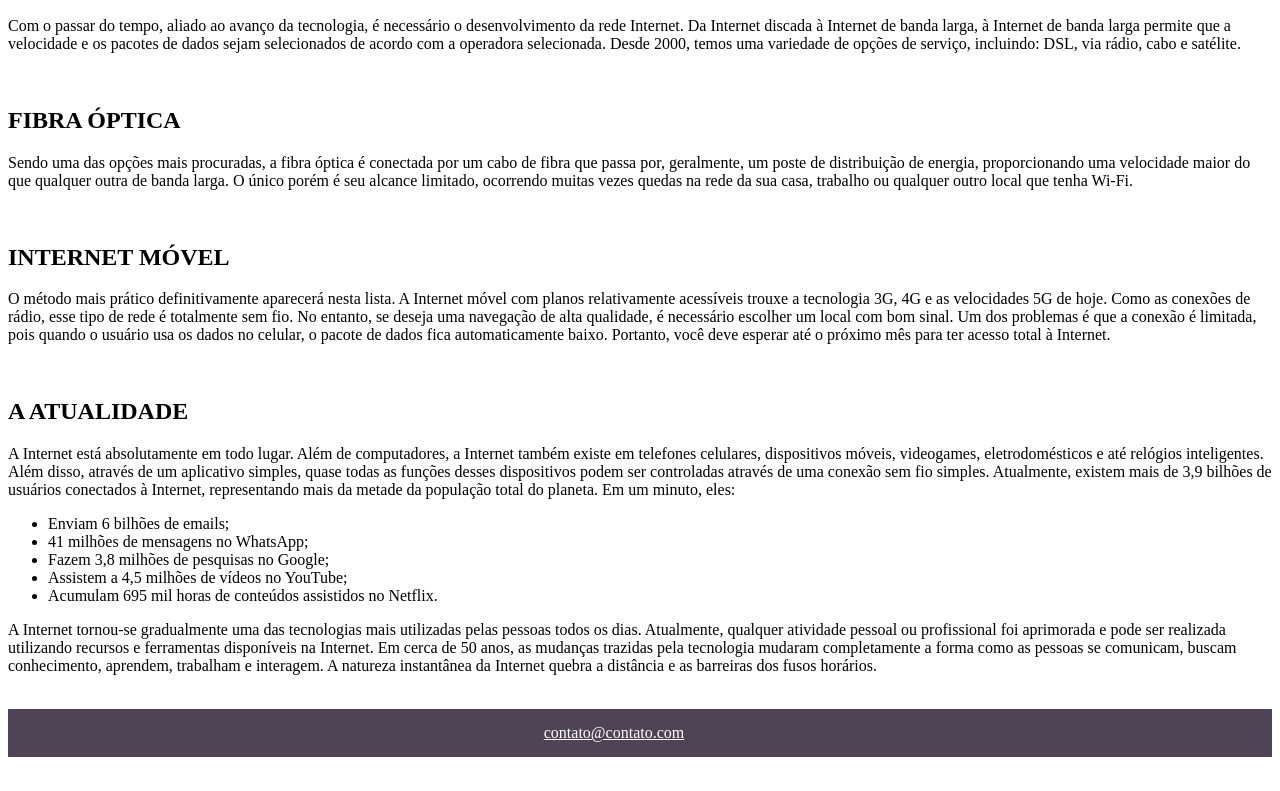
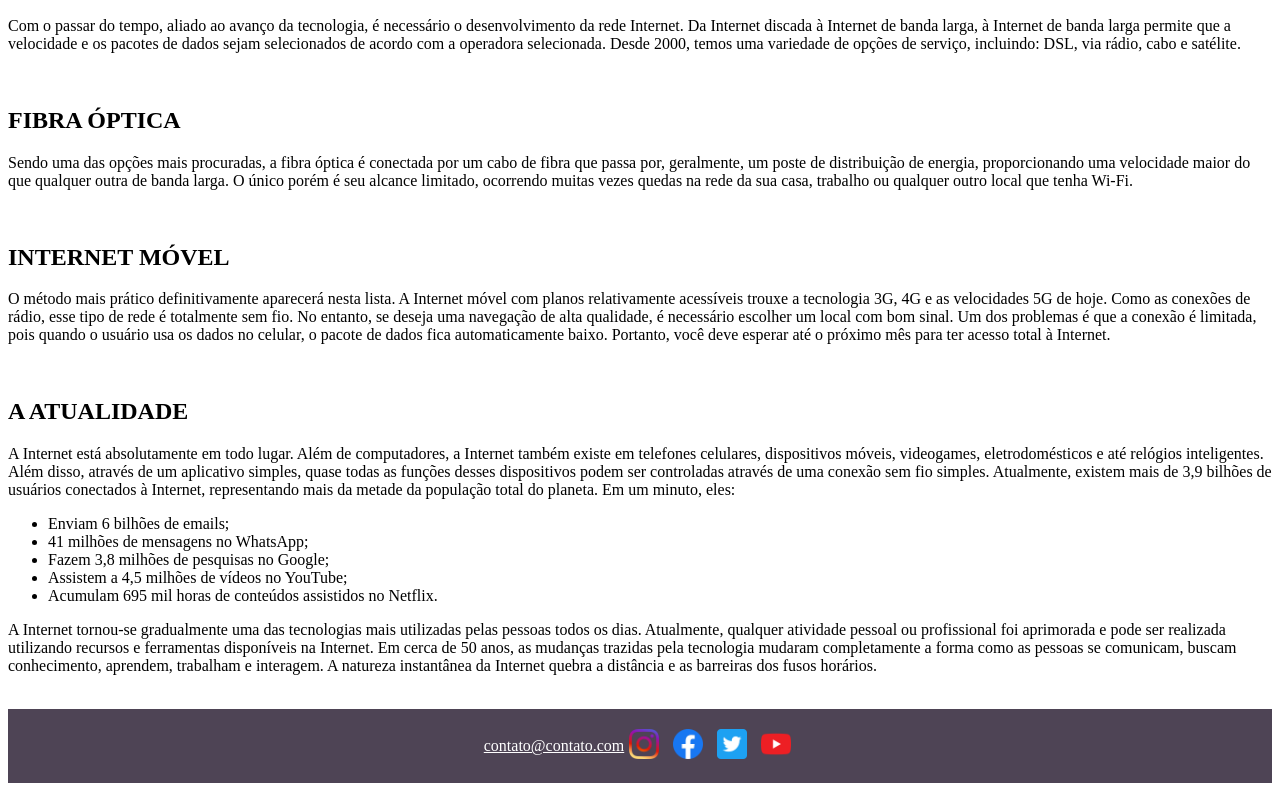
Before and after one commit to YanSilveira11/-09-O-SEU-SITE-NA-INTERNET, a plain HTML site: page evolucao.html in a window 1280 px wide. Shown: the part 872-1663 px from the top of the page. Before the commit the page ends 1637 px from the top, so only its background shows below. Drawn offline with Linux system fonts and the light colour scheme.

Commit message:
Evoução att footer

```diff
--- a/evolucao.html
+++ b/evolucao.html
@@ -83,10 +83,10 @@
             <a href="">contato@contato.com</a>
           </div>
           <div id="social">
-            <a href="https://www.google.com/search?q=instagram"><img src="images/instagram.png" alt=""></a>
-            <a href="https://www.google.com/search?q=facebook"><img src="images/facebook.png" alt=""></a>
-            <a href="https://www.google.com/search?q=twitter"><img src="images/twitter.png" alt=""></a>
-            <a href="https://www.google.com/search?q=youtube"><img src="images/youtube.png" alt=""></a>
+            <a href="https://www.google.com/search?q=instagram"><img src="imagens/instagram.png" alt=""></a>
+            <a href="https://www.google.com/search?q=facebook"><img src="imagens/facebook.png" alt=""></a>
+            <a href="https://www.google.com/search?q=twitter"><img src="imagens/twitter.png" alt=""></a>
+            <a href="https://www.google.com/search?q=youtube"><img src="imagens/youtube.png" alt=""></a>
           </div>
 
         </div>
```
